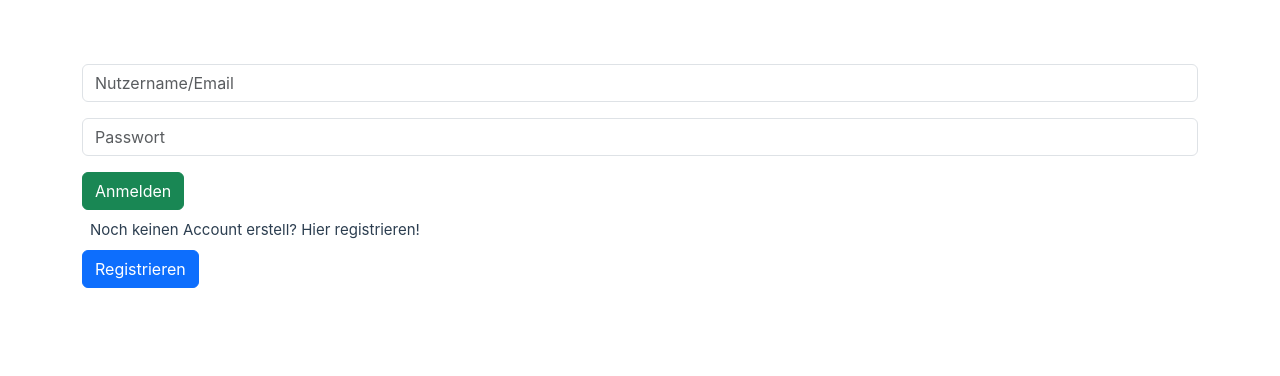
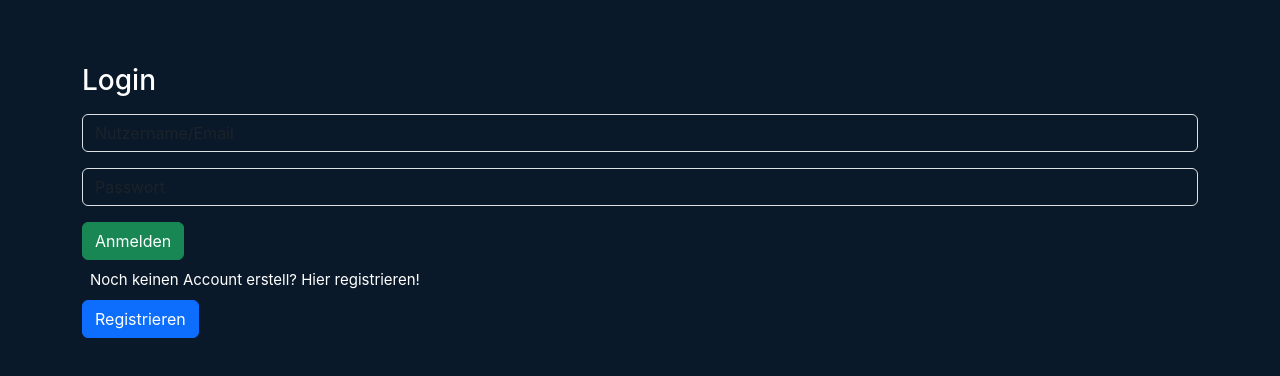
Before and after one commit to TheRealAjay/ArcheryFrontend, a Vue app: page / in a window 1280 px wide. Shown: the top 376 px of the page. Built offline with nearby package versions, Linux system fonts and the light colour scheme.

Commit message:
Ich hasse css

```diff
--- a/index.html
+++ b/index.html
@@ -6,6 +6,7 @@
     <meta name="viewport" content="width=device-width, initial-scale=1.0">
     <title>Vite App</title>
     <link rel="stylesheet" href="./node_modules/bootstrap/dist/css/bootstrap.min.css">
+    <link rel="stylesheet" href="src/style/style.css">
 </head>
 <body>
 <div id="app"></div>
--- a/src/components/Login.vue
+++ b/src/components/Login.vue
@@ -2,6 +2,7 @@
 
 
   <form novalidate>
+    <h3 class="mb-3">Login</h3>
     <ValidatedInput v-model="email" type="email" label="Nutzername/Email" :valid=true></ValidatedInput>
     <ValidatedInput error-msg="Nutzername oder Passwort falsch" v-model="password" type="password" label="Passwort"
                     :valid=valid></ValidatedInput>
--- /dev/null
+++ b/src/style/style.css
@@ -0,0 +1,14 @@
+* {
+    background-color: #0A1929;
+    color: #FFFFFF;
+}
+
+body {
+    background-color: #0A1929 !important;
+}
+
+input {
+    border: none;
+    border-bottom: 2px solid #FFFFFF;
+    background-color: #0A1929 !important;
+}
```
Lines whose indentation alone changed are shown as unchanged.
